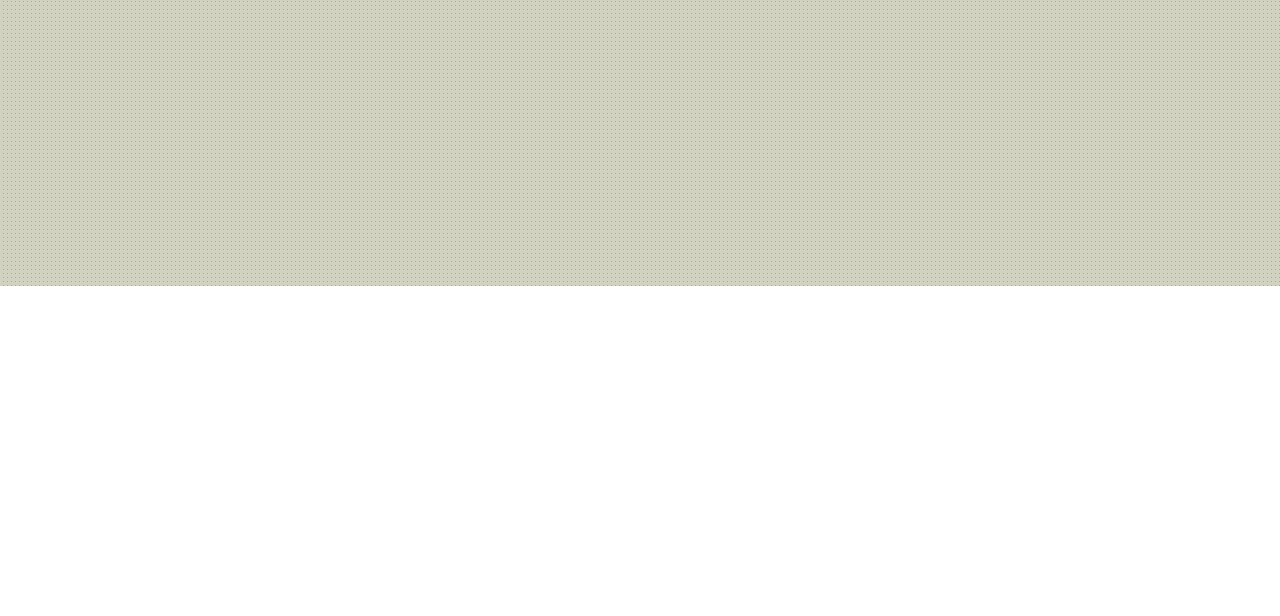
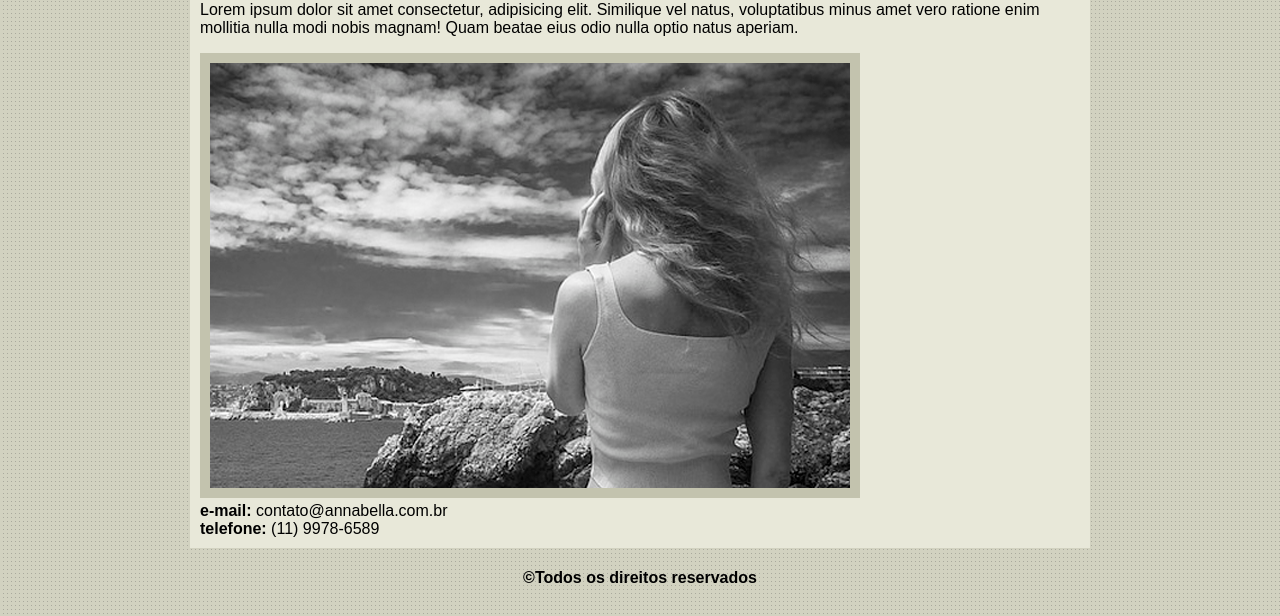
Before and after one commit to dgleyramos1/annaBella, a plain HTML site: page contato.html in a window 1280 px wide. Shown: the part 514-1130 px from the top of the page. Before the commit the page ends 800 px from the top, so only its background shows below. Drawn offline with Linux system fonts and the light colour scheme.

Commit message:
Página de contato com conteudo e email para contato adicionado

```diff
--- a/contato.html
+++ b/contato.html
@@ -4,7 +4,7 @@
         <meta charset="UTF-8">
         <meta http-equiv="X-UA-Compatible" content="IE=edge">
         <meta name="viewport" content="width=device-width, initial-scale=1.0">
-    <title>Contato</title>
+        <title>Anna Bella - Contato</title>
         <link rel="stylesheet" type="text/css" href="style.css">
     </head>
     <body>
@@ -16,6 +16,17 @@
                 <a href="campanha.html">CAMPANHAS PUBLICITÁRIAS</a> |
                 <a href="contato.html">CONTATO</a>
             </div>
+            <div id="conteudo">
+                <h1>Contato</h1>
+                <p>
+                    Lorem ipsum dolor sit amet consectetur, adipisicing elit. Similique vel natus, voluptatibus minus amet vero ratione enim mollitia nulla modi nobis magnam! Quam beatae eius odio nulla optio natus aperiam.
+                </p>
+                <img class="img-campanha" src="img/foto1.png" alt="Primeira campanha">
+                <div>
+                    <strong>e-mail:</strong> contato@annabella.com.br<br>
+                    <strong>telefone:</strong> (11) 9978-6589
+                </div>
+            </div>
             <div id="rodape">
                 <h4>&copy;Todos os direitos reservados</h4>
             </div>
--- a/style.css
+++ b/style.css
@@ -21,6 +21,9 @@ body{
 #rodape{
     text-align: center;
 }
+.img-campanha{
+    border: 10px solid #c3c3ae;
+}
 a {
     color: #4b566a;
     text-decoration: none;
```
Lines whose indentation alone changed are shown as unchanged.
